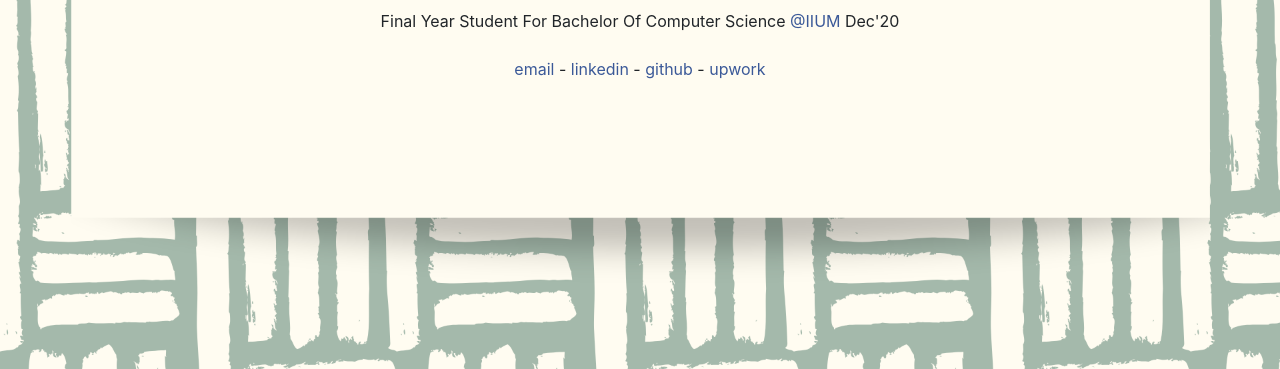
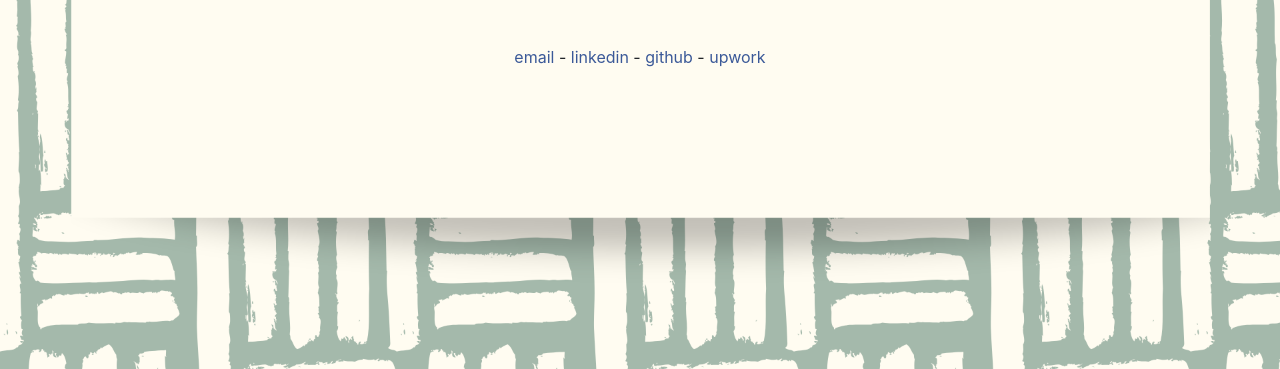
Before and after one commit to Tahmidaa/omar16100.github.io, a plain HTML site: page index.html in a window 1280 px wide. Shown: the part 431-800 px from the top of the page. Drawn offline with nearby package versions, Linux system fonts and the light colour scheme.

Commit message:
Update index.html

```diff
--- a/index.html
+++ b/index.html
@@ -17,7 +17,6 @@
 	  <span><a href="https://googlecloudcertified.credential.net/profile/eb7c7112c0d5b6b53456954607abfb17b1627b84">Data Engineer (GCP Certified)</a></span>
 	  <span>Freelancer<a href="https://www.upwork.com/fl/omarshabab"> @Upwork</a>   (2018 - Present)</span>
 	  <br/>
-    <span>Final Year Student For Bachelor Of Computer Science <a href="http://www.iium.edu.my/"> @IIUM</a> Dec'20</span>
 	<br/>
     <span><a href="mailto:omarshabab55@gmail.com">email</a>  -  <a href="https://www.linkedin.com/in/omar16100/">linkedin</a>  -  <a href="https://github.com/omar16100">github</a> - <a href="https://www.upwork.com/fl/omarshabab">upwork</a></span>
     </div>
```
